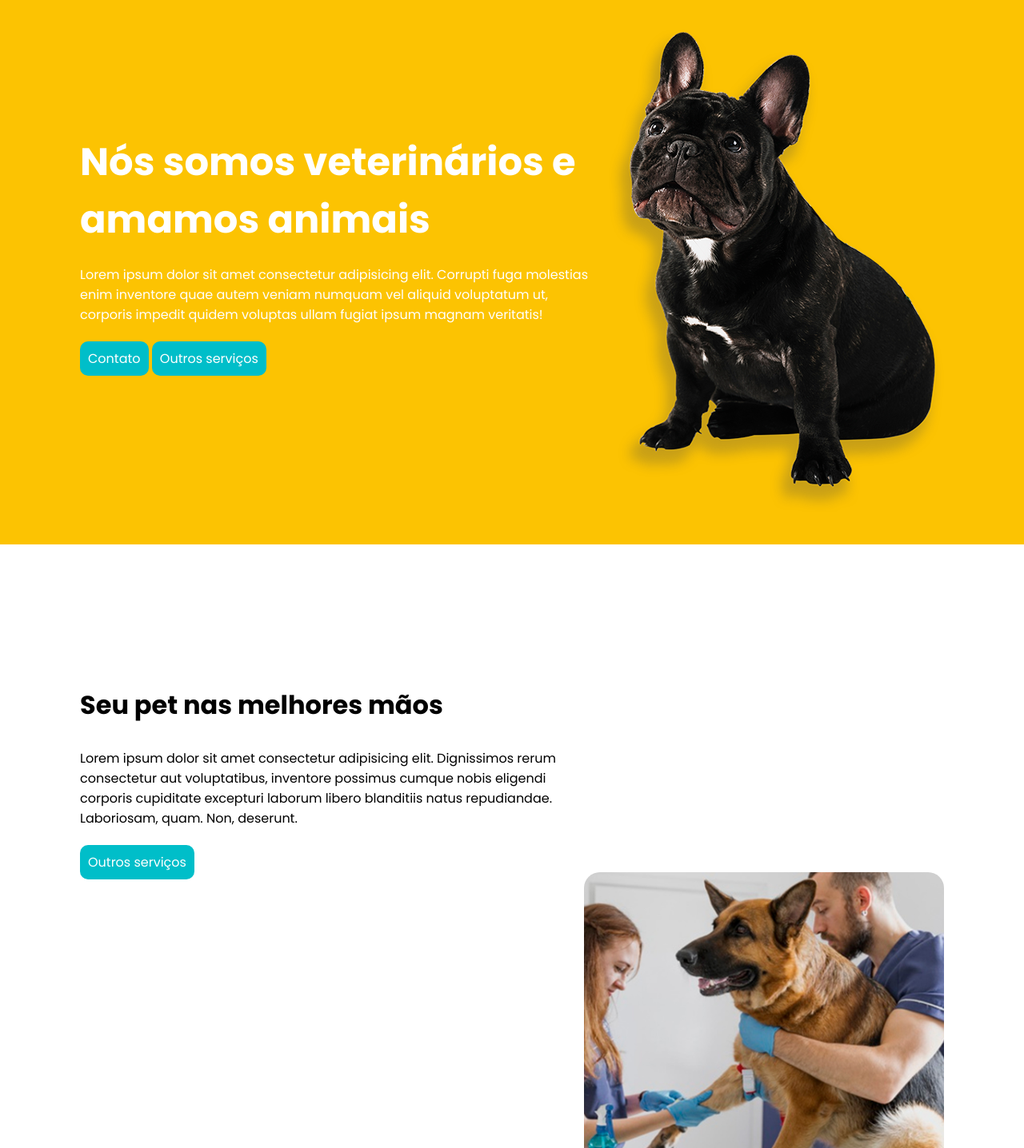
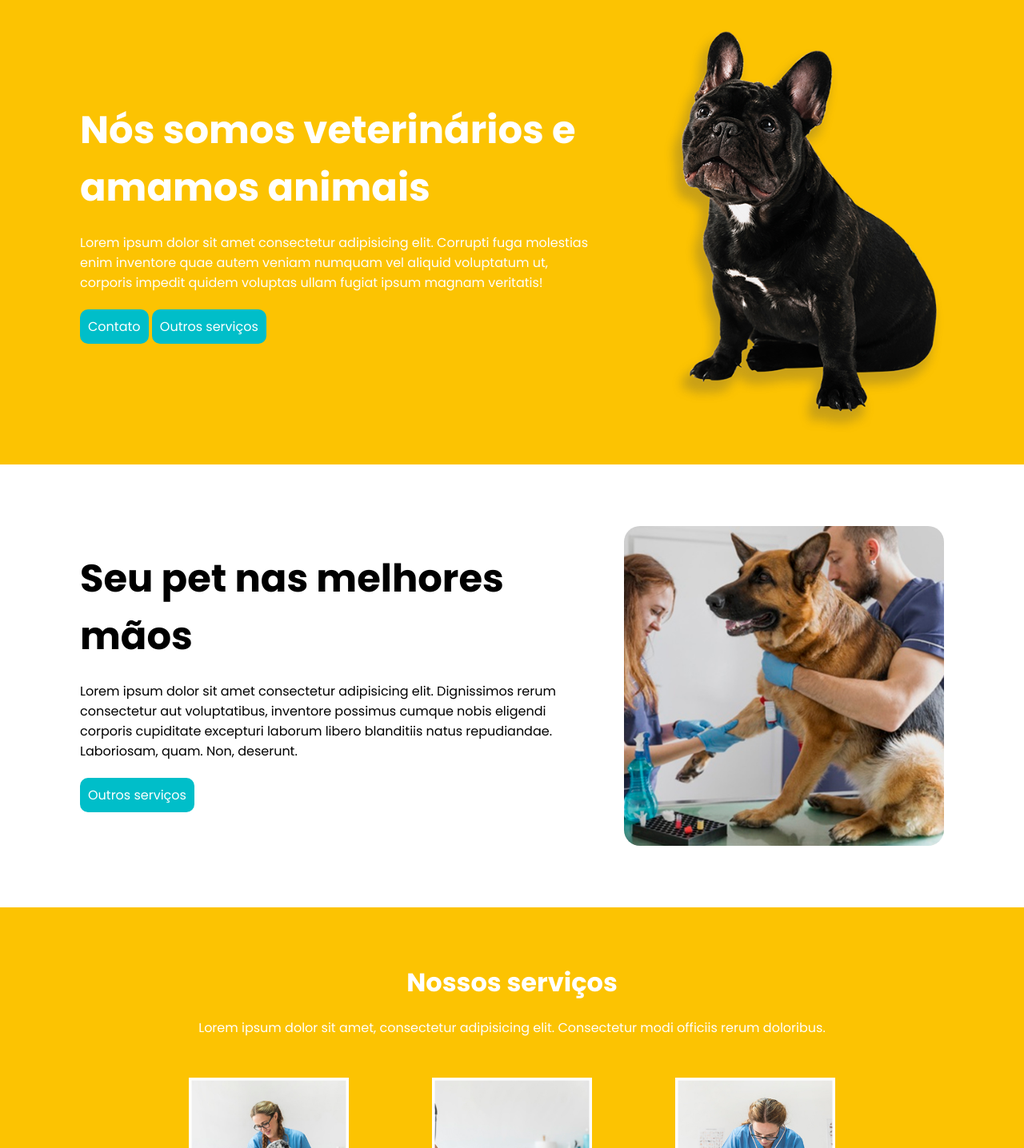
Before and after one commit to alceuguilhen/Veterinaria, a plain HTML site: page index.html in a window 1280 px wide. Shown: the part 164-1600 px from the top of the page at 80% size. Drawn offline with Linux system fonts and the light colour scheme.

Commit message:
atualização código

```diff
--- a/estilos/media-query.css
+++ b/estilos/media-query.css
@@ -10,28 +10,7 @@
     --font01: 'Poppins', 'sans-serif';
 }
 
-@media screen and (min-width: 768px) {
-    span#burguer {
-        display: none;
-    }
-
-    menu {
-        display: block;
-        text-align: center;
-    }
-
-    menu#itens > ul > li {
-        display: inline-block;
-    }
-
-    menu#itens > ul > li > a {
-        margin: 0px 40px;
-        background-color: var(--cor1);
-        border: none;
-    }
-}
-
-@media screen and (min-width: 998px) {
+@media screen and (min-width: 1024px) {
     span#burguer {
         display: none;
     }
@@ -60,7 +39,7 @@
         float: left;
         width: 50%;
         padding-left: 100px;
-        padding-top: 130px;
+        padding-top: 90px;
     }
 
     section.home > div#dog {
@@ -68,8 +47,8 @@
         float: right;
         background: url('../img/cachorro.png') no-repeat;
         background-size: cover;
-        width: 419px;
-        height: 604px;
+        width: 350px;
+        height: 504px;
         margin-right: 100px;
     }
 
@@ -85,14 +64,14 @@
     section.sobre > div#sobre {
         float: left;
         width: 50%;
-        padding-top: 100px;
+        padding-top: 30px;
         padding-left: 100px;
     }
 
     section.sobre > div#pastor {
         float: right;
-        width: 450px;
-        height: 450px;
+        width: 400px;
+        height: 400px;
         margin-top: 0px;
         margin-right: 100px;
     }
@@ -101,10 +80,10 @@
         padding: 70px 0px;
     }
 
-    section#serviço > h2 {
-        text-align: center;
+    section.sobre > div#sobre > h2 {
+        text-align: left;
         font-size: 3em;
-        margin-bottom: 0px;
+        margin-bottom: -10px;
     }
 
     section#serviço > p {
```
